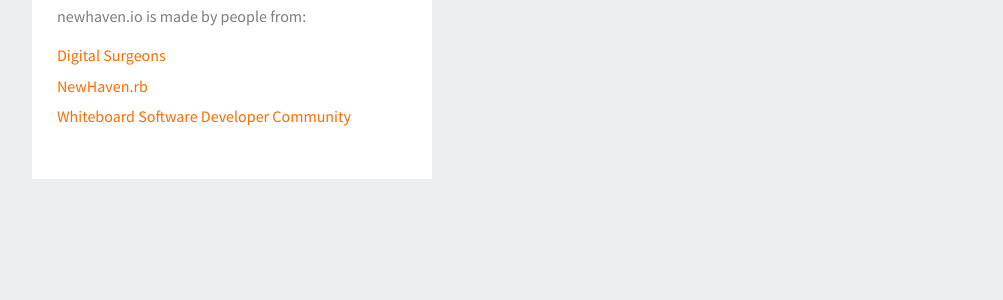
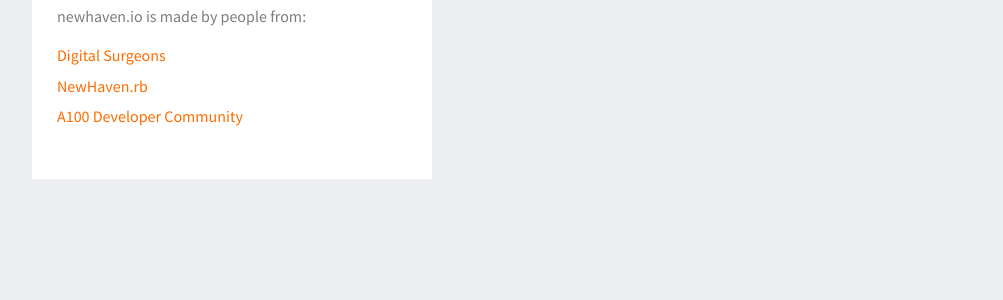
Before and after one commit to newhavenio/newhavenio-website-deprecated, a Jekyll site: the page built from index.html, in a window 1280 px wide. Shown: the part 487-787 px from the top of the page, without its empty margins (138-1141 px from the left). Built offline with Jekyll 4.4.1, drawn with Linux system fonts in a browser that asks for light colours; nearby versions of some CDN libraries.

Commit message:
Edited Name of Group
"Whiteboard Software Developer Community" has been changed to "A100
Developer Community"

```diff
--- a/index.html
+++ b/index.html
@@ -37,8 +37,8 @@ title: newhaven.io
             </a>
           </li>
           <li>
-            <a href="http://www.meetup.com/whiteboard-softwaredevs/">
-              Whiteboard Software Developer Community
+            <a href="http://www.meetup.com/a100-dev-community/">
+              A100 Developer Community
             </a>
           </li>
         </ul>
```
